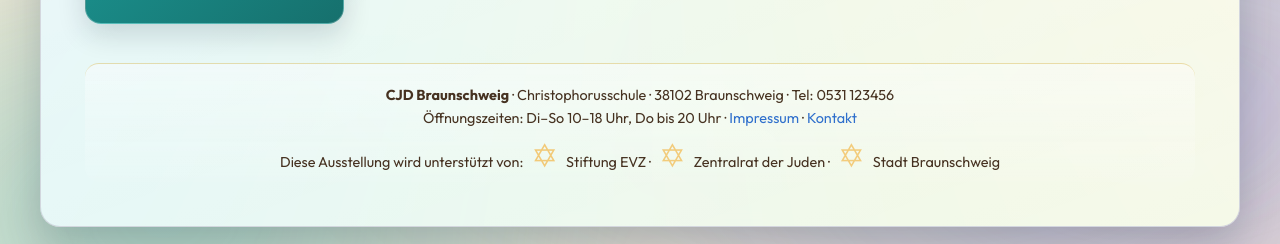
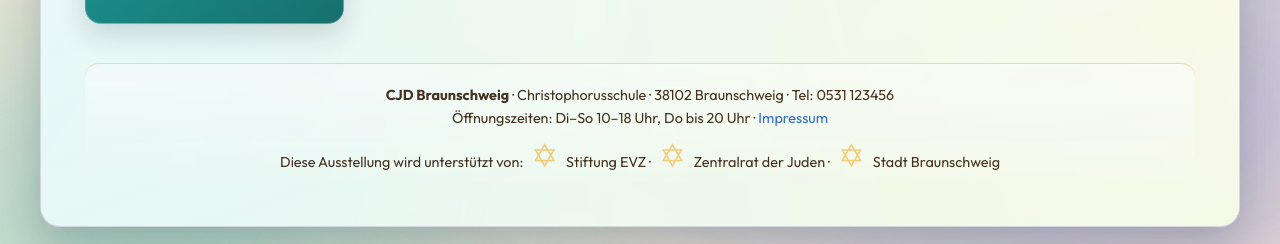
Before and after one commit to stolpersteinebs/stolpersteinebs.github.io, a Jekyll site: the page index.html, which Jekyll copies as it is, in a window 1280 px wide and 900 px high, scrolled down 1166 px. Shown: the part 653-897 px from the top of the window. Built offline with Jekyll 4.4.1, drawn with Linux system fonts in a browser that asks for light colours.

Commit message:
Update index.html

```diff
--- a/index.html
+++ b/index.html
@@ -832,7 +832,7 @@
 
         <footer class="footer">
             <p><strong>CJD Braunschweig</strong> · Christophorusschule · 38102 Braunschweig · Tel: 0531 123456</p>
-            <p>Öffnungszeiten: Di–So 10–18 Uhr, Do bis 20 Uhr · <a href="/impressum/">Impressum</a> · <a href="/kontakt/">Kontakt</a></p>
+            <p>Öffnungszeiten: Di–So 10–18 Uhr, Do bis 20 Uhr · <a href="/impressum/">Impressum</a>
             <p>Diese Ausstellung wird unterstützt von: <span class="menorah">✡</span> Stiftung EVZ · <span class="menorah">✡</span> Zentralrat der Juden · <span class="menorah">✡</span> Stadt Braunschweig</p>
         </footer>
     </div>
```
